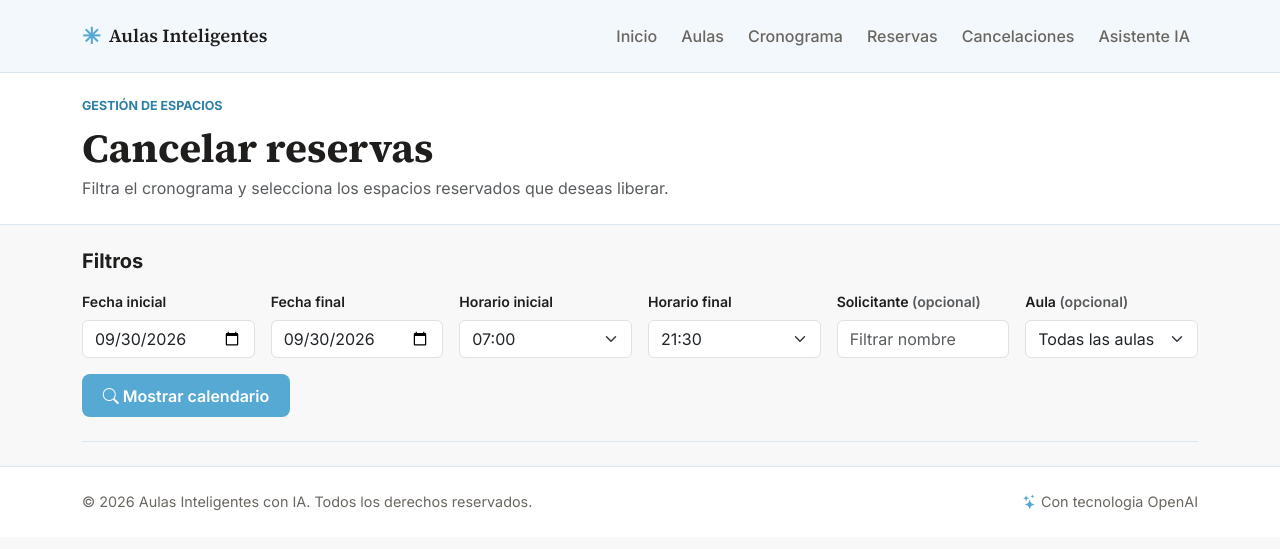
After one commit to gomontalvo/unir-mia-aulasinteligentes, a Flask app: page /cancelar in a window 1280 px wide. The commit adds this page. Shown: the top 549 px of the page. Run offline with Flask 3, Linux system fonts and the light colour scheme.

Commit message:
tuning-reservas

```diff
--- a/app.py
+++ b/app.py
@@ -9,7 +9,7 @@ from flask import Flask, redirect, render_template, jsonify, request, url_for
 import pandas as pd
 from config import Config
 from crea_aula import crear_archivo_dat
-from reserva import buscar_reservas, guardar_reserva
+from reserva import buscar_reservas, cancelar_reservas, guardar_reserva
 
 # Cliente oficial de OpenAI (se usa únicamente si hay API key configurada)
 try:
@@ -369,6 +369,185 @@ def create_app():
             fecha_maxima=FECHA_FIN_CRONOGRAMA,
         )
 
+    @app.route("/cancelar", methods=["GET", "POST"])
+    def cancelar_page():
+        fecha_predeterminada = min(
+            max(date.today(), FECHA_INICIO_CRONOGRAMA), FECHA_FIN_CRONOGRAMA
+        )
+        valores = {
+            "fecha_inicio": request.values.get("fecha_inicio", fecha_predeterminada.isoformat()),
+            "fecha_fin": request.values.get("fecha_fin", fecha_predeterminada.isoformat()),
+            "solicitante": request.values.get("solicitante", "").strip(),
+            "aula": request.values.get("aula", "").strip(),
+            "horario_inicio": request.values.get("horario_inicio", "07:00"),
+            "horario_fin": request.values.get("horario_fin", "21:30"),
+        }
+        aulas_disponibles = []
+        archivo_aulas = Path(app.root_path) / NOMBRE_ARCHIVO
+        if archivo_aulas.exists():
+            with archivo_aulas.open(encoding="utf-8", newline="") as archivo:
+                aulas_disponibles = [
+                    {
+                        "clave": f"{fila['AULA']}|{fila['SECCION']}",
+                        "nombre": f"Aula {fila['AULA']} - Sección {fila['SECCION']}",
+                    }
+                    for fila in csv.DictReader(archivo, delimiter=DELIMITADOR)
+                ]
+        horas_disponibles = [
+            f"{minutos // 60:02d}:{minutos % 60:02d}"
+            for minutos in range(7 * 60, 21 * 60 + 31, 30)
+        ]
+        error = None
+        buscar = request.values.get("buscar") == "1" or request.method == "POST"
+        canceladas = request.args.get("canceladas", "")
+        semana_offset = 0
+        max_semana_offset = 0
+        dias_semana = []
+        filas_cronograma = []
+        cantidad_reservas = 0
+        accion = request.form.get("accion", "") if request.method == "POST" else ""
+
+        if buscar:
+            try:
+                if not all((valores["fecha_inicio"], valores["fecha_fin"], valores["horario_inicio"], valores["horario_fin"])):
+                    raise ValueError("Completa las fechas y los horarios obligatorios.")
+                fecha_inicio = date.fromisoformat(valores["fecha_inicio"])
+                fecha_fin = date.fromisoformat(valores["fecha_fin"])
+                if not FECHA_INICIO_CRONOGRAMA <= fecha_inicio <= FECHA_FIN_CRONOGRAMA:
+                    raise ValueError("La fecha inicial está fuera del período del cronograma.")
+                if not FECHA_INICIO_CRONOGRAMA <= fecha_fin <= FECHA_FIN_CRONOGRAMA:
+                    raise ValueError("La fecha final está fuera del período del cronograma.")
+                if fecha_fin < fecha_inicio:
+                    raise ValueError("La fecha final debe ser igual o posterior a la inicial.")
+                if valores["aula"] and valores["aula"] not in {
+                    aula["clave"] for aula in aulas_disponibles
+                }:
+                    raise ValueError("El aula seleccionada no existe.")
+                if valores["horario_inicio"] not in horas_disponibles or valores["horario_fin"] not in horas_disponibles:
+                    raise ValueError("Selecciona horarios válidos en intervalos de 30 minutos.")
+                minutos_inicio = int(valores["horario_inicio"][:2]) * 60 + int(valores["horario_inicio"][3:])
+                minutos_fin = int(valores["horario_fin"][:2]) * 60 + int(valores["horario_fin"][3:])
+                if minutos_fin <= minutos_inicio:
+                    raise ValueError("El horario final debe ser posterior al horario inicial.")
+
+                origen_semana = fecha_inicio - timedelta(days=fecha_inicio.weekday())
+                max_semana_offset = max(0, (fecha_fin - origen_semana).days // 7)
+                try:
+                    semana_offset = int(request.values.get("semana_offset", "0"))
+                except ValueError:
+                    semana_offset = 0
+                semana_offset = min(max(semana_offset, 0), max_semana_offset)
+                nombres_dias = ("Lunes", "Martes", "Miércoles", "Jueves", "Viernes", "Sábado")
+                dias_semana = [
+                    {
+                        "fecha": origen_semana + timedelta(days=semana_offset * 7 + indice),
+                        "nombre": nombres_dias[indice],
+                        "en_rango": fecha_inicio <= origen_semana + timedelta(days=semana_offset * 7 + indice) <= fecha_fin
+                        and FECHA_INICIO_CRONOGRAMA <= origen_semana + timedelta(days=semana_offset * 7 + indice) <= FECHA_FIN_CRONOGRAMA,
+                    }
+                    for indice in range(6)
+                ]
+
+                archivo_cronograma = Path(app.root_path) / "cronograma.dat"
+                if not archivo_cronograma.exists():
+                    raise ValueError("No existe cronograma.dat. Genera primero el cronograma de aulas.")
+
+                fechas_visibles = {dia["fecha"] for dia in dias_semana if dia["en_rango"]}
+                entradas_por_celda = {}
+                espacios_visibles = set()
+                with archivo_cronograma.open(encoding="utf-8", newline="") as archivo:
+                    lector = csv.DictReader(archivo, delimiter=DELIMITADOR)
+                    for fila in lector:
+                        try:
+                            fecha_fila = datetime.strptime(fila["FECHA"], "%d/%m/%Y").date()
+                            hora_fila = fila["HORAINI"]
+                            datetime.strptime(hora_fila, "%H:%M")
+                        except (KeyError, ValueError):
+                            continue
+                        solicitante = (fila.get("SOLICITANTE") or "").strip()
+                        if (
+                            fecha_fila not in fechas_visibles
+                            or not valores["horario_inicio"] <= hora_fila < valores["horario_fin"]
+                            or not solicitante
+                            or (valores["solicitante"] and valores["solicitante"].casefold() not in solicitante.casefold())
+                            or (valores["aula"] and f"{fila.get('AULA', '')}|{fila.get('SECCION', '')}" != valores["aula"])
+                        ):
+                            continue
+                        entrada = {
+                            "aula": fila.get("AULA", ""),
+                            "seccion": fila.get("SECCION", ""),
+                            "solicitante": solicitante,
+                            "descripcion": (fila.get("DESCRIPCION") or "").strip(),
+                            "contacto": (fila.get("CONTACTO") or "").strip(),
+                            "espacio": "|".join((
+                                fila.get("AULA", ""),
+                                fila.get("SECCION", ""),
+                                fecha_fila.isoformat(),
+                                hora_fila,
+                            )),
+                        }
+                        entradas_por_celda.setdefault((fecha_fila, hora_fila), []).append(entrada)
+                        espacios_visibles.add(entrada["espacio"])
+                        cantidad_reservas += 1
+
+                filas_cronograma = [
+                    {
+                        "hora": f"{minutos // 60:02d}:{minutos % 60:02d}",
+                        "dias": [
+                            {
+                                "en_rango": dia["en_rango"],
+                                "entradas": entradas_por_celda.get((dia["fecha"], f"{minutos // 60:02d}:{minutos % 60:02d}"), []),
+                            }
+                            for dia in dias_semana
+                        ],
+                    }
+                    for minutos in range(minutos_inicio, minutos_fin, 30)
+                ]
+
+                if accion == "cancelar":
+                    espacios = request.form.getlist("espacios")
+                    if not espacios:
+                        raise ValueError("Selecciona al menos un espacio reservado para cancelar.")
+                    if not set(espacios).issubset(espacios_visibles):
+                        raise ValueError("La selección ya no coincide con los filtros. Actualiza el calendario.")
+                    with candado_reservas:
+                        cantidad_cancelada = cancelar_reservas(
+                            espacios, archivo_cronograma
+                        )
+                    return redirect(url_for(
+                        "cancelar_page",
+                        buscar=1,
+                        fecha_inicio=fecha_inicio.isoformat(),
+                        fecha_fin=fecha_fin.isoformat(),
+                        solicitante=valores["solicitante"],
+                        aula=valores["aula"],
+                        horario_inicio=valores["horario_inicio"],
+                        horario_fin=valores["horario_fin"],
+                        semana_offset=semana_offset,
+                        canceladas=cantidad_cancelada,
+                    ))
+            except (ValueError, OSError) as exc:
+                error = str(exc) or "No se pudo consultar o actualizar el cronograma."
+
+        return render_template(
+            "cancelar.html",
+            app_name=app.config["APP_NAME"],
+            tagline=app.config["APP_TAGLINE"],
+            valores=valores,
+            horas_disponibles=horas_disponibles,
+            aulas_disponibles=aulas_disponibles,
+            dias_semana=dias_semana,
+            filas_cronograma=filas_cronograma,
+            cantidad_reservas=cantidad_reservas,
+            semana_offset=semana_offset,
+            max_semana_offset=max_semana_offset,
+            error=error,
+            buscar=buscar,
+            canceladas=canceladas,
+            fecha_minima=FECHA_INICIO_CRONOGRAMA,
+            fecha_maxima=FECHA_FIN_CRONOGRAMA,
+        )
+
     @app.route("/cronograma")
     def cronograma():
         hoy = date.today()
--- a/static/js/main.js
+++ b/static/js/main.js
@@ -13,6 +13,21 @@ document.addEventListener("DOMContentLoaded", () => {
         window.addEventListener("pageshow", () => {
             scheduleLoading.hidden = true;
             document.body.removeAttribute("aria-busy");
+        });
+    }
+
+    const cancelForm = document.getElementById("cancelReservationsForm");
+    if (cancelForm) {
+        cancelForm.addEventListener("submit", (event) => {
+            const seleccionadas = cancelForm.querySelectorAll('input[name="espacios"]:checked');
+            if (!seleccionadas.length) {
+                event.preventDefault();
+                window.alert("Selecciona al menos un espacio reservado para cancelar.");
+                return;
+            }
+            if (!window.confirm(`¿Cancelar ${seleccionadas.length} espacio(s) seleccionado(s)?`)) {
+                event.preventDefault();
+            }
         });
     }
 
--- a/templates/base.html
+++ b/templates/base.html
@@ -34,11 +34,9 @@
                 <li class="nav-item"><a class="nav-link" href="{{ url_for('index') }}">Inicio</a></li>
                 <li class="nav-item"><a class="nav-link" href="{{ url_for('aulas') }}">Aulas</a></li>
                 <li class="nav-item"><a class="nav-link" href="{{ url_for('cronograma') }}">Cronograma</a></li>
-                <li class="nav-item"><a class="nav-link" href="{{ url_for('reserva_page') }}">Reserva</a></li>
+                <li class="nav-item"><a class="nav-link" href="{{ url_for('reserva_page') }}">Reservas</a></li>
+                <li class="nav-item"><a class="nav-link" href="{{ url_for('cancelar_page') }}">Cancelaciones</a></li>
                 <li class="nav-item"><a class="nav-link" href="#asistente">Asistente IA</a></li>
-                <li class="nav-item">
-                    <a class="btn btn-app-primary btn-sm ms-lg-2" href="#asistente">Comenzar</a>
-                </li>
             </ul>
         </div>
     </div>
--- /dev/null
+++ b/templates/cancelar.html
@@ -0,0 +1,171 @@
+{% extends "base.html" %}
+
+{% block title %}Cancelar reservas | {{ app_name }}{% endblock %}
+
+{% block content %}
+<header class="reservation-heading">
+    <div class="container py-4">
+        <p class="schedule-eyebrow mb-2">Gestión de espacios</p>
+        <h1 class="section-title mb-1">Cancelar reservas</h1>
+        <p class="text-muted mb-0">Filtra el cronograma y selecciona los espacios reservados que deseas liberar.</p>
+    </div>
+</header>
+
+<main class="container py-4 reservation-page">
+    {% if canceladas %}
+    <div class="alert alert-success" role="status">Se liberaron {{ canceladas }} espacio(s) del cronograma.</div>
+    {% endif %}
+    {% if error %}
+    <div class="alert alert-danger" role="alert">{{ error }}</div>
+    {% endif %}
+
+    <section class="reservation-form-section" aria-labelledby="filtrosCancelarTitulo">
+        <h2 id="filtrosCancelarTitulo" class="schedule-section-title mb-3">Filtros</h2>
+        <form action="{{ url_for('cancelar_page') }}" method="get" class="booking-form">
+            <input type="hidden" name="buscar" value="1">
+            <div class="row g-3 align-items-end">
+                <div class="col-12 col-sm-6 col-xl-2">
+                    <label for="fecha_inicio" class="form-label">Fecha inicial</label>
+                    <input id="fecha_inicio" name="fecha_inicio" type="date" class="form-control"
+                           value="{{ valores.fecha_inicio }}" min="{{ fecha_minima.isoformat() }}"
+                           max="{{ fecha_maxima.isoformat() }}" required>
+                </div>
+                <div class="col-12 col-sm-6 col-xl-2">
+                    <label for="fecha_fin" class="form-label">Fecha final</label>
+                    <input id="fecha_fin" name="fecha_fin" type="date" class="form-control"
+                           value="{{ valores.fecha_fin }}" min="{{ fecha_minima.isoformat() }}"
+                           max="{{ fecha_maxima.isoformat() }}" required>
+                </div>
+                <div class="col-12 col-sm-6 col-xl-2">
+                    <label for="horario_inicio" class="form-label">Horario inicial</label>
+                    <select id="horario_inicio" name="horario_inicio" class="form-select" required>
+                        {% for hora in horas_disponibles %}
+                        <option value="{{ hora }}" {% if hora == valores.horario_inicio %}selected{% endif %}>{{ hora }}</option>
+                        {% endfor %}
+                    </select>
+                </div>
+                <div class="col-12 col-sm-6 col-xl-2">
+                    <label for="horario_fin" class="form-label">Horario final</label>
+                    <select id="horario_fin" name="horario_fin" class="form-select" required>
+                        {% for hora in horas_disponibles %}
+                        <option value="{{ hora }}" {% if hora == valores.horario_fin %}selected{% endif %}>{{ hora }}</option>
+                        {% endfor %}
+                    </select>
+                </div>
+                <div class="col-12 col-md-6 col-xl-2">
+                    <label for="solicitante" class="form-label">Solicitante <span class="text-muted">(opcional)</span></label>
+                    <input id="solicitante" name="solicitante" type="search" class="form-control"
+                           value="{{ valores.solicitante }}" maxlength="120" placeholder="Filtrar nombre">
+                </div>
+                <div class="col-12 col-md-6 col-xl-2">
+                    <label for="aula" class="form-label">Aula <span class="text-muted">(opcional)</span></label>
+                    <select id="aula" name="aula" class="form-select">
+                        <option value="">Todas las aulas</option>
+                        {% for aula in aulas_disponibles %}
+                        <option value="{{ aula.clave }}" {% if aula.clave == valores.aula %}selected{% endif %}>
+                            {{ aula.nombre }}
+                        </option>
+                        {% endfor %}
+                    </select>
+                </div>
+                <div class="col-12">
+                    <button type="submit" class="btn btn-app-primary">
+                        <i class="bi bi-search" aria-hidden="true"></i> Mostrar calendario
+                    </button>
+                </div>
+            </div>
+        </form>
+    </section>
+
+    {% if buscar and not error %}
+    <section class="week-section mt-5" aria-labelledby="semanaCancelarTitulo">
+        <div class="d-flex flex-wrap justify-content-between align-items-end gap-3 mb-3">
+            <div>
+                <h2 id="semanaCancelarTitulo" class="schedule-section-title mb-1">Reservas de la semana</h2>
+                <p class="text-muted small mb-0">
+                    {{ dias_semana[0].fecha.strftime('%d/%m/%Y') }} – {{ dias_semana[5].fecha.strftime('%d/%m/%Y') }}
+                    · {{ cantidad_reservas }} espacio(s) reservado(s) en el filtro
+                </p>
+            </div>
+            <nav class="cancel-week-navigation" aria-label="Navegar semanas del rango">
+                {% if semana_offset > 0 %}
+                <a class="btn btn-app-outline btn-sm"
+                   href="{{ url_for('cancelar_page', buscar=1, fecha_inicio=valores.fecha_inicio, fecha_fin=valores.fecha_fin, solicitante=valores.solicitante, aula=valores.aula, horario_inicio=valores.horario_inicio, horario_fin=valores.horario_fin, semana_offset=semana_offset - 1) }}">
+                    <i class="bi bi-arrow-left" aria-hidden="true"></i> Semana anterior
+                </a>
+                {% endif %}
+                {% if semana_offset < max_semana_offset %}
+                <a class="btn btn-app-outline btn-sm"
+                   href="{{ url_for('cancelar_page', buscar=1, fecha_inicio=valores.fecha_inicio, fecha_fin=valores.fecha_fin, solicitante=valores.solicitante, aula=valores.aula, horario_inicio=valores.horario_inicio, horario_fin=valores.horario_fin, semana_offset=semana_offset + 1) }}">
+                    Semana siguiente <i class="bi bi-arrow-right" aria-hidden="true"></i>
+                </a>
+                {% endif %}
+            </nav>
+        </div>
+
+        <form id="cancelReservationsForm" action="{{ url_for('cancelar_page') }}" method="post">
+            <input type="hidden" name="accion" value="cancelar">
+            <input type="hidden" name="fecha_inicio" value="{{ valores.fecha_inicio }}">
+            <input type="hidden" name="fecha_fin" value="{{ valores.fecha_fin }}">
+            <input type="hidden" name="solicitante" value="{{ valores.solicitante }}">
+            <input type="hidden" name="aula" value="{{ valores.aula }}">
+            <input type="hidden" name="horario_inicio" value="{{ valores.horario_inicio }}">
+            <input type="hidden" name="horario_fin" value="{{ valores.horario_fin }}">
+            <input type="hidden" name="semana_offset" value="{{ semana_offset }}">
+
+            <div class="week-grid-scroll">
+                <table class="week-grid">
+                    <thead>
+                        <tr>
+                            <th class="time-column" scope="col">Hora</th>
+                            {% for dia in dias_semana %}
+                            <th scope="col" class="{% if not dia.en_rango %}is-outside-range{% endif %}">
+                                <span>{{ dia.nombre }}</span>
+                                <strong>{{ dia.fecha.strftime('%d/%m') }}</strong>
+                            </th>
+                            {% endfor %}
+                        </tr>
+                    </thead>
+                    <tbody>
+                        {% for fila in filas_cronograma %}
+                        <tr>
+                            <th class="time-column" scope="row">{{ fila.hora }}</th>
+                            {% for celda in fila.dias %}
+                            <td class="{% if not celda.en_rango %}is-outside-range{% endif %}">
+                                {% if not celda.en_rango %}
+                                <span class="empty-slot">Fuera del rango</span>
+                                {% elif celda.entradas %}
+                                    {% for entrada in celda.entradas %}
+                                    <label class="cancel-reservation" for="espacio-{{ entrada.espacio|replace('|', '-')|replace(':', '-') }}">
+                                        <input id="espacio-{{ entrada.espacio|replace('|', '-')|replace(':', '-') }}"
+                                               type="checkbox" name="espacios" value="{{ entrada.espacio }}">
+                                        <span>
+                                            <strong>Aula {{ entrada.aula }} · {{ entrada.seccion }}</strong>
+                                            {{ entrada.solicitante }}
+                                            {% if entrada.descripcion %}<small>{{ entrada.descripcion }}</small>{% endif %}
+                                            {% if entrada.contacto %}<small>{{ entrada.contacto }}</small>{% endif %}
+                                        </span>
+                                    </label>
+                                    {% endfor %}
+                                {% else %}
+                                <span class="empty-slot">Sin reservas</span>
+                                {% endif %}
+                            </td>
+                            {% endfor %}
+                        </tr>
+                        {% endfor %}
+                    </tbody>
+                </table>
+            </div>
+
+            <div class="d-flex flex-wrap justify-content-between align-items-center gap-2 mt-3">
+                <p class="text-muted small mb-0">Al cancelar se vacían el solicitante, contacto y descripción seleccionados.</p>
+                <button type="submit" class="btn btn-danger" {% if not cantidad_reservas %}disabled{% endif %}>
+                    <i class="bi bi-calendar-x" aria-hidden="true"></i> Cancelar reservas seleccionadas
+                </button>
+            </div>
+        </form>
+    </section>
+    {% endif %}
+</main>
+{% endblock %}
```
Also changed, not shown: reserva.py (+76 -0 lines), static/css/styles.css (+25 -0 lines), 1 other file.
